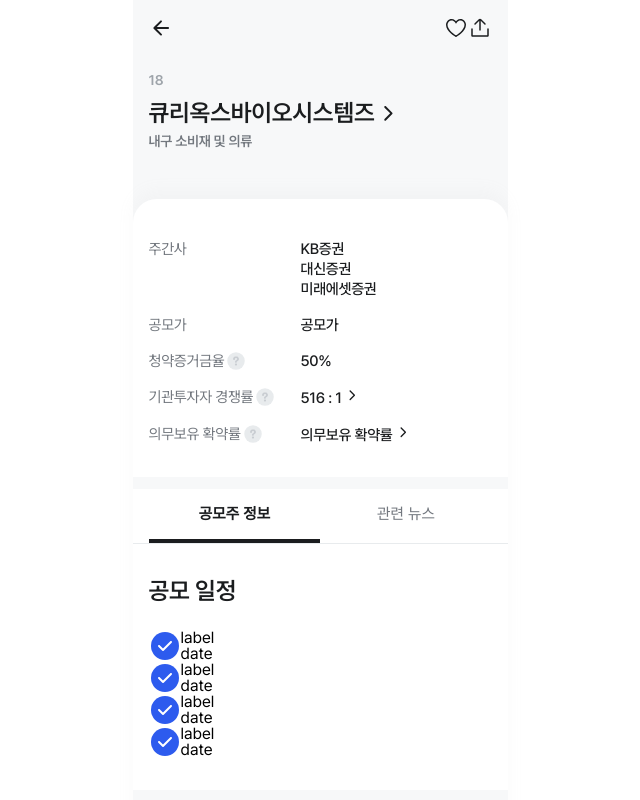
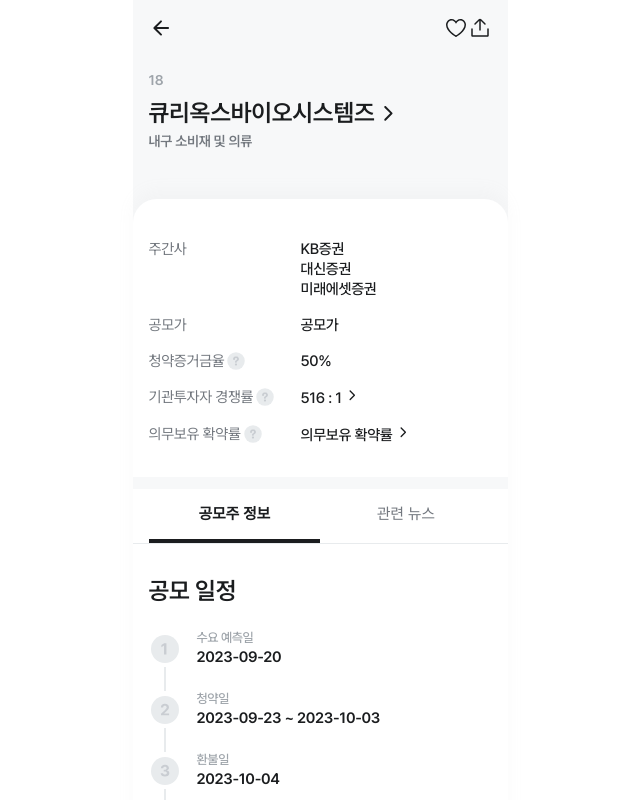
Before and after one commit to modumozu/modumozu-client, a Next.js app: page /detail/1 in a window 1280 px wide. Shown: the top 800 px of the page, without its empty margins (320-960 px from the left). Built offline with nearby package versions, Linux system fonts and the light colour scheme.

Commit message:
:sparkles: 공모 일정 기획 수정사항 적용 완료

```diff
--- a/src/components/detail/POPlan.tsx
+++ b/src/components/detail/POPlan.tsx
@@ -5,7 +5,9 @@
 import CheckBackground from "@/svg/CheckBackground";
 import IngIcon from "@/svg/IngIcon";
 import styled from "styled-components";
-import dayjs from "dayjs";
+import dayjs, { Dayjs } from "dayjs";
+import { Fragment } from "react";
+import NumberMarkIcon from "@/svg/NumberMarkIcon";
 
 const processes: POPlanProcessList = [
   { label: "수요 예측일", date: "2023-09-20" },
@@ -15,55 +17,129 @@
 ];
 
 export type POPlanProcessList = POPlanProcessObject[];
+type POPlanProcessDate = string | [string, string] | null;
+type MarkStatus = "pass" | "ing" | "yet";
 interface POPlanProcessObject {
   label: string;
-  date: string | [string, string];
+  date: POPlanProcessDate;
 }
 
 const POPlan = () => {
-  const renderProcessElement = () => {};
+  const checkNextDate = (index: number) => {
+    if (index + 1 < processes.length) {
+      let pass = false;
+      for (let i = index; i < processes.length; i++) {
+        const nextDate = processes[index + 1].date;
+        if (nextDate !== null) {
+          const today = dayjs();
+          if (typeof nextDate === "string" && today.isAfter(dayjs(nextDate))) {
+            pass = true;
+            break;
+          } else if (typeof nextDate === "object" && today.isAfter(dayjs(nextDate[1]))) {
+            pass = true;
+            break;
+          }
+        }
+      }
+      return pass;
+    }
+    return false;
+  };
+  const checkIsBetween = (today: Dayjs, start: string, end: string) => {
+    return today.isAfter(start) && today.isBefore(end);
+  };
+  const getMarkStatus = (date: POPlanProcessDate, index: number): MarkStatus => {
+    const today = dayjs();
+    if (typeof date === "string") {
+      const isAfter = today.isAfter(dayjs(date));
+      if (isAfter) {
+        return "pass";
+      }
+      return "yet";
+    } else if (typeof date === "object" && date !== null) {
+      const isAfter = today.isAfter(dayjs(date[1]));
+      const isBetween = checkIsBetween(today, date[0], date[1]);
+      if (isAfter) {
+        return "pass";
+      } else if (isBetween) {
+        return "ing";
+      }
+      return "yet";
+    } else {
+      const isPass = checkNextDate(index);
+      if (isPass) {
+        return "pass";
+      }
+      return "yet";
+    }
+  };
+  const renderProcessNumberIcon = (index: number) => {
+    switch (index) {
+      case 1:
+        return <NumberMarkIcon.one />;
+      case 2:
+        return <NumberMarkIcon.two />;
+      case 3:
+        return <NumberMarkIcon.three />;
+      case 4:
+        return <NumberMarkIcon.four />;
+      default:
+        return null;
+    }
+  };
+  const renderProcessIcon = (status: MarkStatus, index: number) => {
+    switch (status) {
+      case "pass":
+        return <CheckBackground />;
+      case "ing":
+        return <IngIcon />;
+      default:
+        return renderProcessNumberIcon(index);
+    }
+  };
+  const renderProcessDateText = (date: POPlanProcessDate) => {
+    if (typeof date === "string") {
+      return date;
+    } else if (typeof date === "object" && date !== null) {
+      return `${date[0]} ~ ${date[1]}`;
+    } else {
+      return "-";
+    }
+  };
+  const renderProcessElement = (index: number, status: MarkStatus, date: POPlanProcessDate, label: string) => {
+    return (
+      <POPlanProcessItem key={label}>
+        {renderProcessIcon(status, index + 1)}
+        <POPlanProcessInfoWrap>
+          <POPlanProcessInfoTitle>{label}</POPlanProcessInfoTitle>
+          <POPlanProcessInfoDate>{renderProcessDateText(date)}</POPlanProcessInfoDate>
+        </POPlanProcessInfoWrap>
+      </POPlanProcessItem>
+    );
+  };
   const renderProcess = () => {
-    const today = dayjs();
-
     return processes.map((process, index) => {
       const { date, label } = process;
-      if (typeof date === "string") {
-        if (index === 0) {
-          return (
-            <POPlanProcessItem key={label}>
-              <CheckBackground />
-              <div>
-                <div>label</div>
-                <div>date</div>
-              </div>
-            </POPlanProcessItem>
-          );
-        }
-        return (
-          <POPlanProcessItem key={label}>
-            <CheckBackground />
-            <div>
-              <div>label</div>
-              <div>date</div>
-            </div>
-          </POPlanProcessItem>
-        );
-      } else {
-        const [start, end] = date;
-        return (
-          <POPlanProcessItem key={label}>
-            <CheckBackground />
-            <div>
-              <div>label</div>
-              <div>date</div>
-            </div>
-          </POPlanProcessItem>
-        );
+      const status = getMarkStatus(date, index);
+      if (index === 0) {
+        return renderProcessElement(index, status, date, label);
       }
+      return (
+        <Fragment key={process.label}>
+          {status === "ing" || status === "pass" ? (
+            <BarWrap>
+              <Bar />
+            </BarWrap>
+          ) : (
+            <BarWrap>
+              <DisabledBar />
+            </BarWrap>
+          )}
+          {renderProcessElement(index, status, date, label)}
+        </Fragment>
+      );
     });
   };
-
-  renderProcess();
 
   return (
     <POPlanWrap>
@@ -92,8 +168,21 @@
   display: flex;
   align-items: center;
 `;
+const POPlanProcessInfoWrap = styled.div`
+  margin-left: 16px;
+`;
+const POPlanProcessInfoTitle = styled.div`
+  ${getFonts("CAPTION1_MEDIUM")}
+  color:${colors.FONT_LIGHT.TERIARY};
+`;
+const POPlanProcessInfoDate = styled.div`
+  margin-top: 2px;
+  ${getFonts("H5_SEMIBOLD")}
+  color:${colors.FONT_LIGHT.PRIMARY}
+`;
 
 const BarWrap = styled.div`
+  width: 32px;
   display: flex;
   align-items: center;
   justify-content: center;
--- /dev/null
+++ b/src/svg/NumberMarkIcon.tsx
@@ -0,0 +1,57 @@
+const One = () => {
+  return (
+    <svg width="32" height="32" viewBox="0 0 32 32" fill="none" xmlns="http://www.w3.org/2000/svg">
+      <circle cx="16" cy="16" r="14" fill="#E8EBED" />
+      <path
+        d="M17.416 10.2667V21.5792H15.0566V12.5011H14.9941L12.4004 14.1261V12.048L15.1973 10.2667H17.416Z"
+        fill="#C9CDD2"
+      />
+    </svg>
+  );
+};
+
+const Two = () => {
+  return (
+    <svg width="32" height="32" viewBox="0 0 32 32" fill="none" xmlns="http://www.w3.org/2000/svg">
+      <circle cx="16" cy="16" r="14" fill="#E8EBED" />
+      <path
+        d="M12.0079 21.3334L11.9923 19.6302L16.0548 15.8959C17.1173 14.8802 17.6798 14.2552 17.6798 13.3646C17.6798 12.3646 16.9142 11.7396 15.8829 11.7396C14.8204 11.7396 14.1329 12.4115 14.1329 13.4896H11.8985C11.8829 11.2709 13.5235 9.86462 15.9142 9.86462C18.336 9.86462 19.9454 11.2396 19.9454 13.2084C19.9454 14.4896 19.3204 15.5521 16.9923 17.6615L15.2735 19.3334V19.3959H20.1017V21.3334H12.0079Z"
+        fill="#C9CDD2"
+      />
+    </svg>
+  );
+};
+
+const Three = () => {
+  return (
+    <svg width="32" height="32" viewBox="0 0 32 32" fill="none" xmlns="http://www.w3.org/2000/svg">
+      <circle cx="16" cy="16" r="14" fill="#E8EBED" />
+      <path
+        d="M15.9687 21.4896C13.4844 21.4896 11.7031 20.1146 11.6562 18.1459H14.0312C14.0781 18.9896 14.8906 19.5521 15.9844 19.5521C17.1094 19.5521 17.9219 18.9115 17.9062 18.0052C17.9219 17.0834 17.0937 16.4271 15.7656 16.4271H14.7187V14.6927H15.7656C16.875 14.6927 17.6562 14.0834 17.6562 13.1927C17.6562 12.3334 17 11.7396 16 11.7396C15 11.7396 14.1719 12.3021 14.1406 13.1615H11.8906C11.9219 11.2084 13.6875 9.86462 16 9.86462C18.3594 9.86462 19.9375 11.2552 19.9219 13.0521C19.9375 14.3177 19.0469 15.224 17.7812 15.4427V15.5365C19.4375 15.7396 20.3594 16.7552 20.3437 18.1615C20.3594 20.099 18.5156 21.4896 15.9687 21.4896Z"
+        fill="#C9CDD2"
+      />
+    </svg>
+  );
+};
+
+const Four = () => {
+  return (
+    <svg width="32" height="32" viewBox="0 0 32 32" fill="none" xmlns="http://www.w3.org/2000/svg">
+      <circle cx="16" cy="16" r="14" fill="#E8EBED" />
+      <path
+        d="M11.3701 19.3334V17.474L16.1514 10.0209H19.1045V17.4427H20.542V19.3334H19.1045V21.3334H16.8701V19.3334H11.3701ZM13.7451 17.4427H16.9014V12.599H16.792L13.7451 17.349V17.4427Z"
+        fill="#C9CDD2"
+      />
+    </svg>
+  );
+};
+
+export default Object.assign(
+  {},
+  {
+    one: One,
+    two: Two,
+    three: Three,
+    four: Four,
+  },
+);
```
